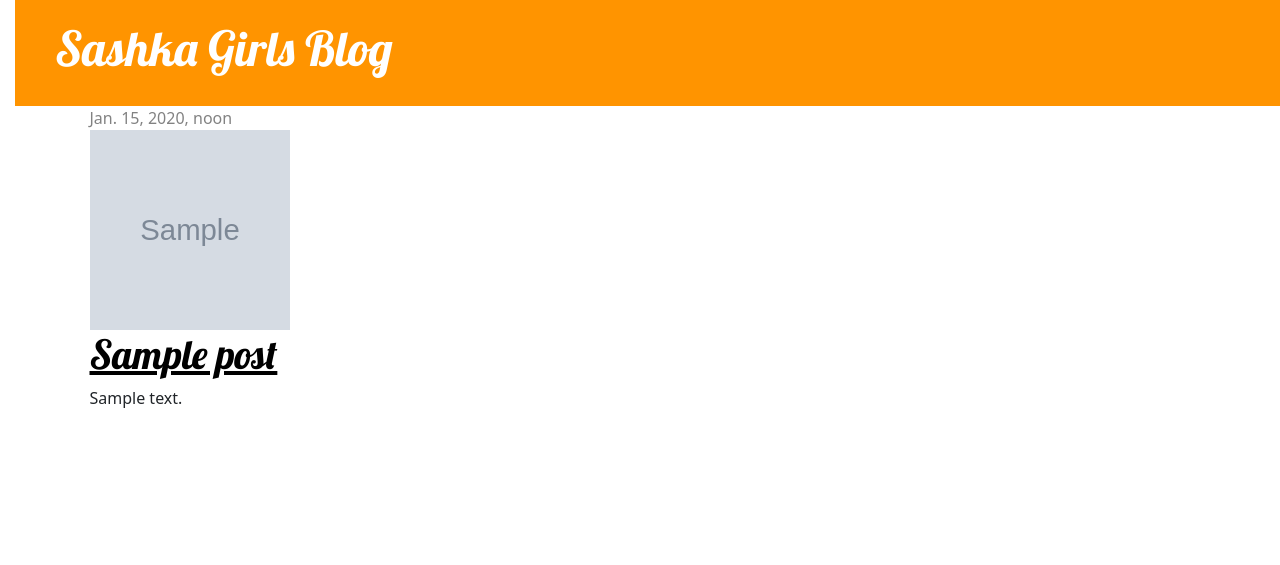
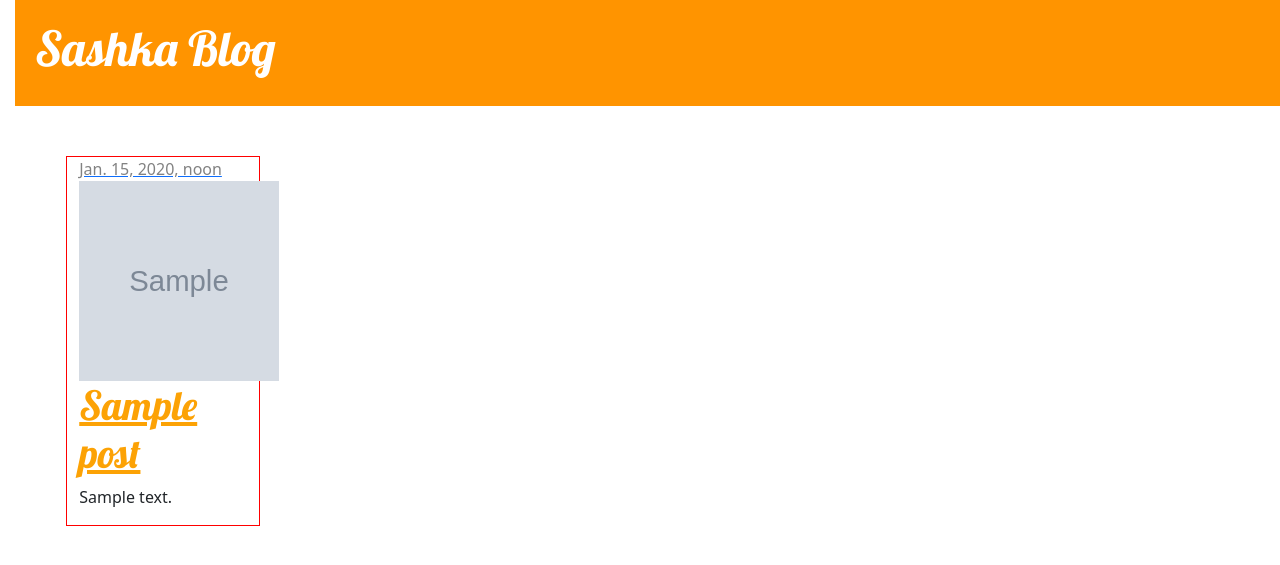
Before and after one commit to Strong2197/ChipandDale, a Django app: page / in a window 1280 px wide. Shown: the top 565 px of the page. Run offline with Django 4.2, Linux system fonts and the light colour scheme; tables that the repository leaves empty hold one stand-in row (values such as "Sample post"); grey boxes marked "Sample" are stand-in pictures; some libraries are stand-ins or nearby versions.

Commit message:
few changes

```diff
--- a/news/static/css/blog.css
+++ b/news/static/css/blog.css
@@ -8,7 +8,8 @@ h1 a {
 .page-header {
     background-color: #ff9400;
     margin-top: 0;
-    padding: 20px 20px 20px 40px;
+    padding: 20px 20px 20px 20px;
+    margin-bottom: 50px;
 }
 
 .page-header h1, .page-header h1 a, .page-header h1 a:visited, .page-header h1 a:active {
@@ -18,7 +19,7 @@ h1 a {
 }
 
 .content {
-    margin-left: 40px;
+    margin: 0 5% 1.5% 5%;
 }
 
 h1, h2, h3, h4 {
@@ -45,9 +46,17 @@ h1, h2, h3, h4 {
 }
 
 .post {
-    margin-bottom: 70px;
+    margin: 0 1.5% 1.5% 0;
+    background-color: #00ffc8;
+    width: 23.5%;
+    box-sizing: border-box
 }
 
 .post h1 a, .post h1 a:visited {
-    color: #000000;
+    color: #d711ed;
 }
+.col-auto, .col-sm-12, .col-xl-2{
+    border: 1px solid;
+    margin: 0 1.5% 1.5% 0;
+    border-color: red;
+}
--- a/news/templates/news/base.html
+++ b/news/templates/news/base.html
@@ -2,23 +2,23 @@
 <html>
     <head>
         <title>Sashka blog</title>
-        <link rel="stylesheet" href="{% static 'css/blog.css' %}">
         <link href="https://cdn.jsdelivr.net/npm/bootstrap@5.3.0/dist/css/bootstrap.min.css" rel="stylesheet" integrity="sha384-9ndCyUaIbzAi2FUVXJi0CjmCapSmO7SnpJef0486qhLnuZ2cdeRhO02iuK6FUUVM" crossorigin="anonymous">
         <link rel="stylesheet" href="//maxcdn.bootstrapcdn.com/bootstrap/3.2.0/css/bootstrap-theme.min.css">
         <link href="https://fonts.googleapis.com/css?family=Lobster&subset=latin,cyrillic" rel="stylesheet" type="text/css">
+        <link rel="stylesheet" href="{% static 'css/blog.css' %}">
 
     </head>
   <body>
     <div class="page-header">
-        <h1><a href="/">Sashka Girls Blog</a></h1>
+        <h1><a href="/">Sashka Blog</a></h1>
         <a href="{% url 'post_new' %}" class="top-menu"><span class="glyphicon glyphicon-plus"></span></a>
     </div>
-    <div class="content container">
+    <div class="content">
         <div class="row">
-            <div class="col-md-8">
+
             {% block content %}
             {% endblock %}
-            </div>
+
         </div>
     </div>
 
--- a/news/templates/news/post_list.html
+++ b/news/templates/news/post_list.html
@@ -2,7 +2,8 @@
 
 {% block content %}
     {% for post in posts %}
-        <div class="post">
+        <div class="col-xl-2 col-sm-12">
+            <a href="{% url 'post_detail' pk=post.pk %}">
             <div class="date">
                 {{ post.published_date }}
             </div>
@@ -10,7 +11,8 @@
            <img src="{{ post.image.url }}", width="200", height="200" , alt="{{ post.title }}" >
             {% endif %}
           <h1><a href="{% url 'post_detail' pk=post.pk %}">{{ post.title }}</a></h1>
-            <p>{{ post.text|linebreaksbr }}</p>
+            <p>{{ post.text }}</p></a>
+
 
         </div>
     {% endfor %}
```
Also changed, not shown: images/DreamShaper_v5_cute_tiny_hyperrealistic_Anime_raccoon_from_pok_0.jpg (added), images/DreamShaper_v5_cute_tiny_hyperrealistic_Anime_red_panda_from_p_0.jpg (added), images/Leonardo_Diffusion_cute_tiny_hyperrealistic_Anime_raccoon_from_0.jpg (added).
